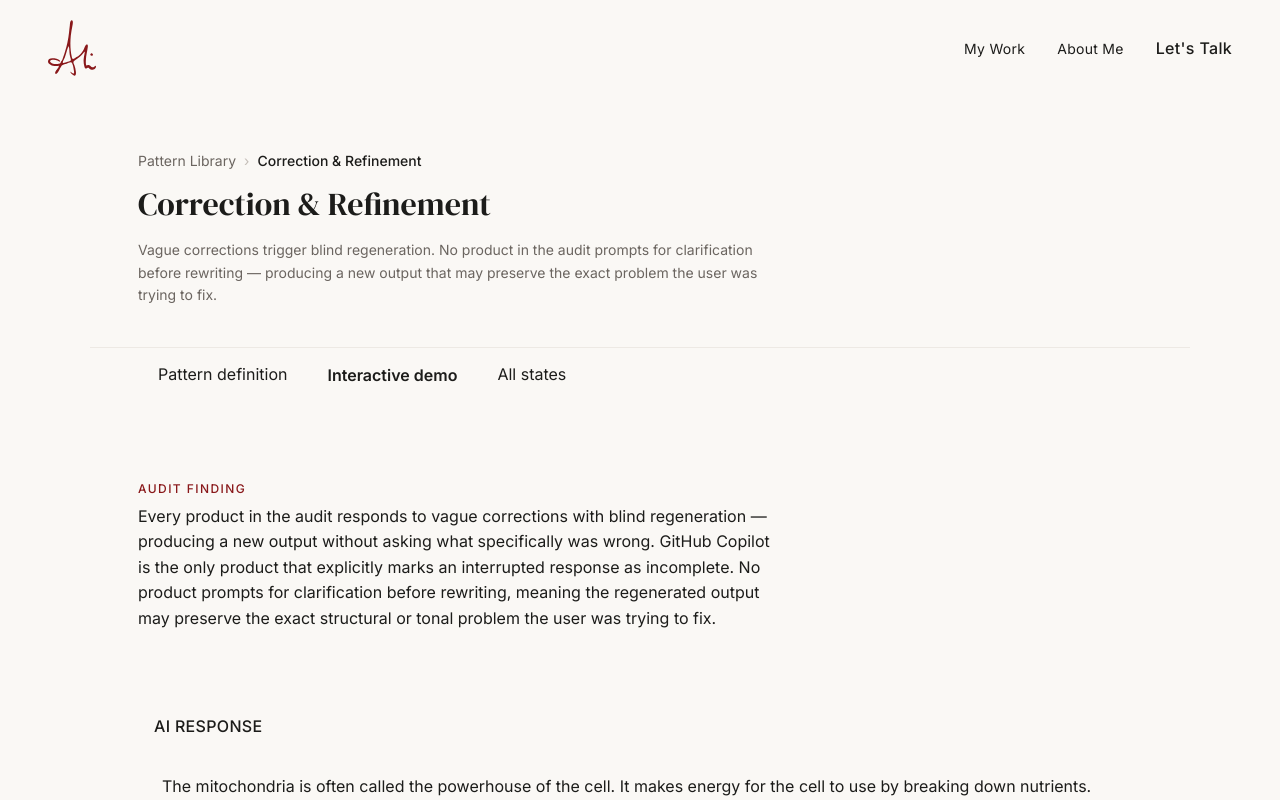
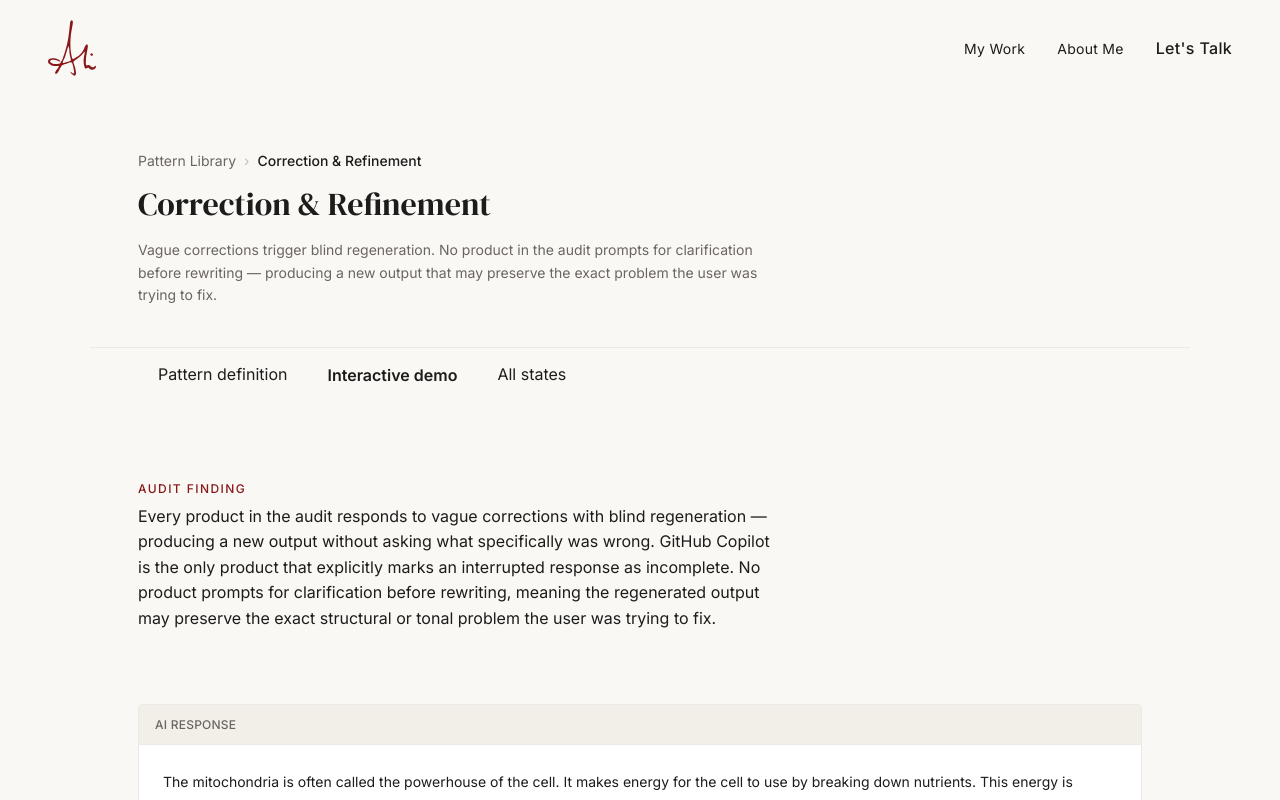
Before and after one commit to alikhandesign/alikhandesign.com, a Next.js app: page /patterns/correction-refinement in a window 1280 px wide. Both pictures are taken after a click on the button "Interactive demo". Shown: the top 800 px of the page. Built offline with nearby package versions, Linux system fonts and the light colour scheme.

Commit message:
Revert: token rename sweep (broke styles, needs debugging)

```diff
--- a/app/patterns/correction-refinement/page.tsx
+++ b/app/patterns/correction-refinement/page.tsx
@@ -94,16 +94,16 @@ export default function CorrectionRefinementPage() {
   const demo = (
     <div style={{ display: 'flex', flexDirection: 'column', gap: 'var(--space-6)' }}>
       <PatternAnnotation finding={ANNOTATION} />
-      <div style={{ border: '1px solid var(--color-border)', borderRadius: 'var(--radius)', background: 'var(--color-surface)', overflow: 'hidden' }}>
+      <div style={{ border: '1px solid var(--border)', borderRadius: 'var(--radius)', background: 'var(--surface)', overflow: 'hidden' }}>
         {/* Chrome bar */}
-        <div style={{ padding: 'var(--space-3) var(--space-4)', borderBottom: '1px solid var(--color-border)', background: 'var(--color-surface-subtle)', display: 'flex', justifyContent: 'space-between', alignItems: 'center' }}>
-          <span style={{ fontSize: 'var(--color-text-xs)', color: 'var(--color-text-muted)', fontWeight: 'var(--font-weight-medium)', letterSpacing: 'var(--letter-spacing-sm)', textTransform: 'uppercase' }}>AI response</span>
+        <div style={{ padding: 'var(--space-3) var(--space-4)', borderBottom: '1px solid var(--border)', background: 'var(--warm-75)', display: 'flex', justifyContent: 'space-between', alignItems: 'center' }}>
+          <span style={{ fontSize: 'var(--text-xs)', color: 'var(--text-muted)', fontWeight: 'var(--font-weight-medium)', letterSpacing: 'var(--letter-spacing-sm)', textTransform: 'uppercase' }}>AI response</span>
           {versionHistory.length > 1 && (
             <div style={{ display: 'flex', alignItems: 'center', gap: 'var(--space-2)' }}>
               <button onClick={() => setVersionIndex(v => Math.max(0, v - 1))} disabled={versionIndex === 0}
                 aria-label="Previous version"
                 style={{ ...vBtn, opacity: versionIndex === 0 ? 0.3 : 1 }}>‹</button>
-              <span style={{ fontSize: 'var(--color-text-xs)', color: 'var(--color-text-muted)', minWidth: 36, textAlign: 'center' }}>v{versionIndex + 1}/{versionHistory.length}</span>
+              <span style={{ fontSize: 'var(--text-xs)', color: 'var(--text-muted)', minWidth: 36, textAlign: 'center' }}>v{versionIndex + 1}/{versionHistory.length}</span>
               <button onClick={() => setVersionIndex(v => Math.min(versionHistory.length - 1, v + 1))} disabled={versionIndex === versionHistory.length - 1}
                 aria-label="Next version"
                 style={{ ...vBtn, opacity: versionIndex === versionHistory.length - 1 ? 0.3 : 1 }}>›</button>
@@ -114,17 +114,17 @@ export default function CorrectionRefinementPage() {
         {/* Selectable response */}
         <div ref={responseRef} onMouseUp={handleMouseUp}
           style={{ padding: 'var(--space-6)', position: 'relative', userSelect: 'text', cursor: 'text' }}>
-          <p style={{ fontSize: 'var(--color-text-base)', color: 'var(--color-text)', lineHeight: 'var(--line-height-loose)', whiteSpace: 'pre-line' }}>
+          <p style={{ fontSize: 'var(--text-base)', color: 'var(--text)', lineHeight: 'var(--line-height-loose)', whiteSpace: 'pre-line' }}>
             {currentResponse}
           </p>
           {selection && (
-            <div style={{ position: 'absolute', top: selection.top, left: selection.left, background: 'var(--color-bg-dark)', borderRadius: 'var(--radius)', padding: '4px 6px', display: 'flex', gap: 4, zIndex: 20, boxShadow: '0 2px 8px rgba(0,0,0,0.3)' }}>
+            <div style={{ position: 'absolute', top: selection.top, left: selection.left, background: 'var(--dark-bg)', borderRadius: 'var(--radius)', padding: '4px 6px', display: 'flex', gap: 4, zIndex: 20, boxShadow: '0 2px 8px rgba(0,0,0,0.3)' }}>
               <button onClick={() => { applyRefinement('rephrase'); setSelection(null) }}
-                style={{ fontSize: 'var(--color-text-xs)', color: '#fff', background: 'none', border: 'none', cursor: 'pointer', padding: '2px 6px', borderRadius: 2, fontFamily: 'var(--font-sans)', whiteSpace: 'nowrap' }}>
+                style={{ fontSize: 'var(--text-xs)', color: '#fff', background: 'none', border: 'none', cursor: 'pointer', padding: '2px 6px', borderRadius: 2, fontFamily: 'var(--font-sans)', whiteSpace: 'nowrap' }}>
                 ✍️ Rephrase selected
               </button>
               <button onClick={() => setSelection(null)}
-                style={{ fontSize: 'var(--color-text-xs)', color: '#C4BDB7', background: 'none', border: 'none', cursor: 'pointer', padding: '2px 6px', borderRadius: 2, fontFamily: 'var(--font-sans)' }}>
+                style={{ fontSize: 'var(--text-xs)', color: '#C4BDB7', background: 'none', border: 'none', cursor: 'pointer', padding: '2px 6px', borderRadius: 2, fontFamily: 'var(--font-sans)' }}>
                 Flag error
               </button>
             </div>
@@ -133,8 +133,8 @@ export default function CorrectionRefinementPage() {
 
         {/* Clarification interceptor */}
         {demoState === 'intercepting' && (
-          <div style={{ borderTop: '1px solid var(--color-border)', padding: 'var(--space-5)', background: 'var(--color-surface-subtle)' }}>
-            <p style={{ fontSize: 'var(--color-text-xs)', letterSpacing: 'var(--letter-spacing-md)', textTransform: 'uppercase', color: 'var(--color-text-muted)', fontWeight: 'var(--font-weight-medium)', marginBottom: 'var(--space-4)' }}>
+          <div style={{ borderTop: '1px solid var(--border)', padding: 'var(--space-5)', background: 'var(--warm-75)' }}>
+            <p style={{ fontSize: 'var(--text-xs)', letterSpacing: 'var(--letter-spacing-md)', textTransform: 'uppercase', color: 'var(--text-muted)', fontWeight: 'var(--font-weight-medium)', marginBottom: 'var(--space-4)' }}>
               What specifically should change?
             </p>
             <div style={{ display: 'grid', gridTemplateColumns: '1fr 1fr', gap: 'var(--space-3)' }}>
@@ -142,13 +142,13 @@ export default function CorrectionRefinementPage() {
               <div style={{ position: 'relative' }}>
                 <button onClick={() => setShowToneDropdown(d => !d)} style={{ ...interceptorBtn(selectedType === 'tone'), justifyContent: 'space-between' }}>
                   <span>🎨 Change tone</span>
-                  <span style={{ fontSize: 10, color: 'var(--color-text-muted)' }}>▾</span>
+                  <span style={{ fontSize: 10, color: 'var(--text-muted)' }}>▾</span>
                 </button>
                 {showToneDropdown && (
-                  <div style={{ position: 'absolute', top: '100%', left: 0, right: 0, background: 'var(--color-surface)', border: '1px solid var(--color-border)', borderRadius: 'var(--radius)', zIndex: 10, boxShadow: '0 4px 12px rgba(0,0,0,0.08)', marginTop: 2 }}>
+                  <div style={{ position: 'absolute', top: '100%', left: 0, right: 0, background: 'var(--surface)', border: '1px solid var(--border)', borderRadius: 'var(--radius)', zIndex: 10, boxShadow: '0 4px 12px rgba(0,0,0,0.08)', marginTop: 2 }}>
                     {TONE_OPTIONS.map(opt => (
                       <button key={opt} onClick={() => { setSelectedTone(opt); setShowToneDropdown(false); applyRefinement('tone', opt) }}
-                        style={{ width: '100%', padding: 'var(--space-2) var(--space-4)', background: selectedTone === opt ? 'var(--color-surface-subtle)' : 'none', border: 'none', cursor: 'pointer', fontSize: 'var(--color-text-sm)', color: 'var(--color-text)', fontFamily: 'var(--font-sans)', textAlign: 'left', display: 'block' }}>
+                        style={{ width: '100%', padding: 'var(--space-2) var(--space-4)', background: selectedTone === opt ? 'var(--warm-75)' : 'none', border: 'none', cursor: 'pointer', fontSize: 'var(--text-sm)', color: 'var(--text)', fontFamily: 'var(--font-sans)', textAlign: 'left', display: 'block' }}>
                         {opt}
                       </button>
                     ))}
@@ -163,11 +163,11 @@ export default function CorrectionRefinementPage() {
         )}
 
         {/* Input bar */}
-        <div style={{ borderTop: '1px solid var(--color-border)', padding: 'var(--space-3) var(--space-4)', display: 'flex', gap: 'var(--space-3)', alignItems: 'center', background: 'var(--color-surface-subtle)' }}>
+        <div style={{ borderTop: '1px solid var(--border)', padding: 'var(--space-3) var(--space-4)', display: 'flex', gap: 'var(--space-3)', alignItems: 'center', background: 'var(--warm-75)' }}>
           <input value={inputValue} onChange={e => setInputValue(e.target.value)}
             onKeyDown={e => { if (e.key === 'Enter' && inputValue.trim()) handleVagueInput() }}
             placeholder='Type "fix it" or "not right" then Enter — or select text above'
-            style={{ flex: 1, padding: 'var(--space-2) var(--space-3)', border: '1px solid var(--color-border)', borderRadius: 'var(--radius)', fontSize: 'var(--color-text-sm)', fontFamily: 'var(--font-sans)', background: 'var(--color-surface)', color: 'var(--color-text)', outline: 'none' }}
+            style={{ flex: 1, padding: 'var(--space-2) var(--space-3)', border: '1px solid var(--border)', borderRadius: 'var(--radius)', fontSize: 'var(--text-sm)', fontFamily: 'var(--font-sans)', background: 'var(--surface)', color: 'var(--text)', outline: 'none' }}
           />
           <Button label="Reset" variant="secondary" onClick={reset} arrow={false} />
         </div>
@@ -183,9 +183,9 @@ export default function CorrectionRefinementPage() {
         { label: 'Inline text selection', desc: 'Selecting any text in the response surfaces a contextual toolbar: Rephrase selected or Flag error. Submits the specific string to the next generation turn.' },
         { label: 'Tone dropdown', desc: 'Change tone opens a dropdown with four options — More professional, More academic, More conversational, Simpler. Communicates that specific options exist rather than leaving users to describe tone freeform.' },
       ].map(item => (
-        <div key={item.label} style={{ padding: 'var(--space-4)', border: '1px solid var(--color-border)', borderRadius: 'var(--radius)', background: 'var(--color-surface)' }}>
-          <p style={{ fontSize: 'var(--color-text-sm)', fontWeight: 'var(--font-weight-semibold)', color: 'var(--color-text)', marginBottom: 'var(--space-2)' }}>{item.label}</p>
-          <p style={{ fontSize: 'var(--color-text-sm)', color: 'var(--color-text-muted)', lineHeight: 'var(--line-height-normal)' }}>{item.desc}</p>
+        <div key={item.label} style={{ padding: 'var(--space-4)', border: '1px solid var(--border)', borderRadius: 'var(--radius)', background: 'var(--surface)' }}>
+          <p style={{ fontSize: 'var(--text-sm)', fontWeight: 'var(--font-weight-semibold)', color: 'var(--text)', marginBottom: 'var(--space-2)' }}>{item.label}</p>
+          <p style={{ fontSize: 'var(--text-sm)', color: 'var(--text-muted)', lineHeight: 'var(--line-height-normal)' }}>{item.desc}</p>
         </div>
       ))}
     </div>
@@ -216,24 +216,24 @@ function Definition() {
       ].map(item => (
         <div key={item.label}>
           <p className="eyebrow" style={{ marginBottom: 'var(--space-3)' }}>{item.label}</p>
-          <p style={{ fontSize: 'var(--color-text-base)', color: 'var(--color-text-muted)', lineHeight: 'var(--line-height-loose)' }}>{item.text}</p>
+          <p style={{ fontSize: 'var(--text-base)', color: 'var(--text-muted)', lineHeight: 'var(--line-height-loose)' }}>{item.text}</p>
         </div>
       ))}
     </div>
   )
 }
 
-const vBtn: CSSProperties = { background: 'none', border: 'none', cursor: 'pointer', color: 'var(--color-text-muted)', fontSize: 16, padding: '2px 6px', fontFamily: 'var(--font-sans)' }
+const vBtn: CSSProperties = { background: 'none', border: 'none', cursor: 'pointer', color: 'var(--text-muted)', fontSize: 16, padding: '2px 6px', fontFamily: 'var(--font-sans)' }
 
 function interceptorBtn(active: boolean): CSSProperties {
   return {
     padding: 'var(--space-3) var(--space-4)',
-    background: active ? 'var(--color-accent-bg)' : 'var(--color-surface)',
-    border: `1px solid ${active ? 'var(--color-accent)' : 'var(--color-border)'}`,
+    background: active ? 'var(--accent-bg)' : 'var(--surface)',
+    border: `1px solid ${active ? 'var(--accent)' : 'var(--border)'}`,
     borderRadius: 'var(--radius)',
     cursor: 'pointer',
-    fontSize: 'var(--color-text-sm)',
-    color: 'var(--color-text)',
+    fontSize: 'var(--text-sm)',
+    color: 'var(--text)',
     fontFamily: 'var(--font-sans)',
     textAlign: 'left',
     display: 'flex',
```
